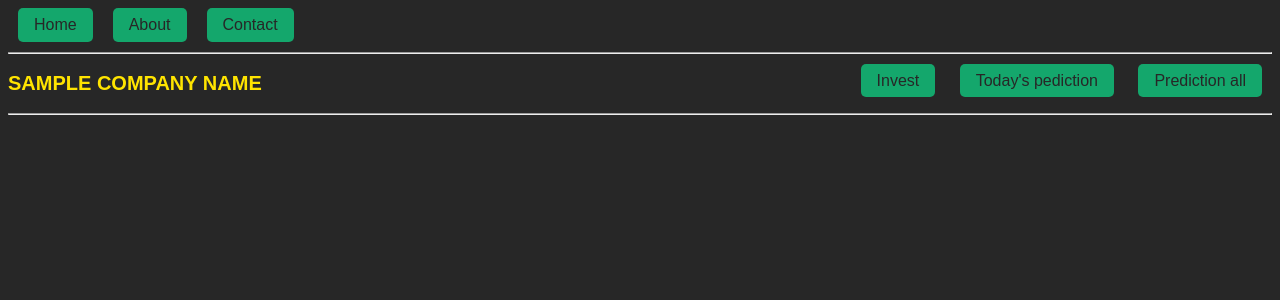
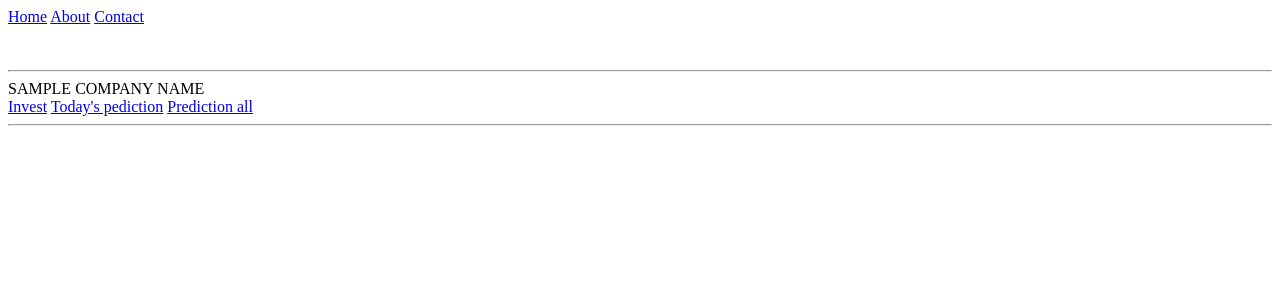
Before and after one commit to AbhishekPowar/8th_sem_project, a Django app: template invester/stockme/templates/index.html in a window 1280 px wide. Shown: the top 300 px of the page. Run offline with Django 3.2, Linux system fonts and the light colour scheme; the template is opened without the code that fills it: most values are stand-ins (such as "Sample title", 1, 10 or a date in 2020); parts of the project's set-up code (start-up, migrations or seed data) failed here and were passed over.

Commit message:
minor fix

```diff
--- a/invester/stockme/static/style.css
+++ b/invester/stockme/static/style.css
@@ -1,58 +1,10 @@
-a{
-text-decoration : none;
-color:#14a76c;
-
+#divForm {
+	height: 400px;
+	/* max-height: 400px; */
+	overflow-y: scroll;
 }
 
-body {
-  background-color: #272727;
-  font-family:  Charcoal, sans-serif;
-
+.key {
+	font-weight: bold;
+	font-size: medium;
 }
-
-.companyname ,h2{
-  font-size: 20px;
-  font-weight: bold;
-  font-family:  Charcoal, sans-serif;
-
-color:#FFe400;
-}
-
-.links{
-float:right
-}
-
-.links a{
-padding : 8px 16px;
-margin-left : 10px;
-margin-right : 10px;
-background-color: #14a76c;
-color : #272727;
-border-radius: 5px;
-}
-
-.block{
-padding-top: 10px;
-padding-bottom: 10px
-}
-h4{
-    color:#14a76c;
-
-}
-#navbar a{
-    float : left;
-    padding : 8px 16px;
-    color : #272727;
-    background-color: #14a76c;
-    margin-left : 10px;
-margin-right : 10px;
-border-radius: 5px;
-
-
-
-
-
-
-
-
-}
```
Also changed, not shown: invester/stockme/static/js/buy_sell.js (+23 -30 lines), invester/stockme/static/js/main.js (+57 -65 lines), invester/stockme/stock.py (+28 -4 lines), invester/stockme/templates/landingPage.html (+2 -17 lines), 2 other files.
